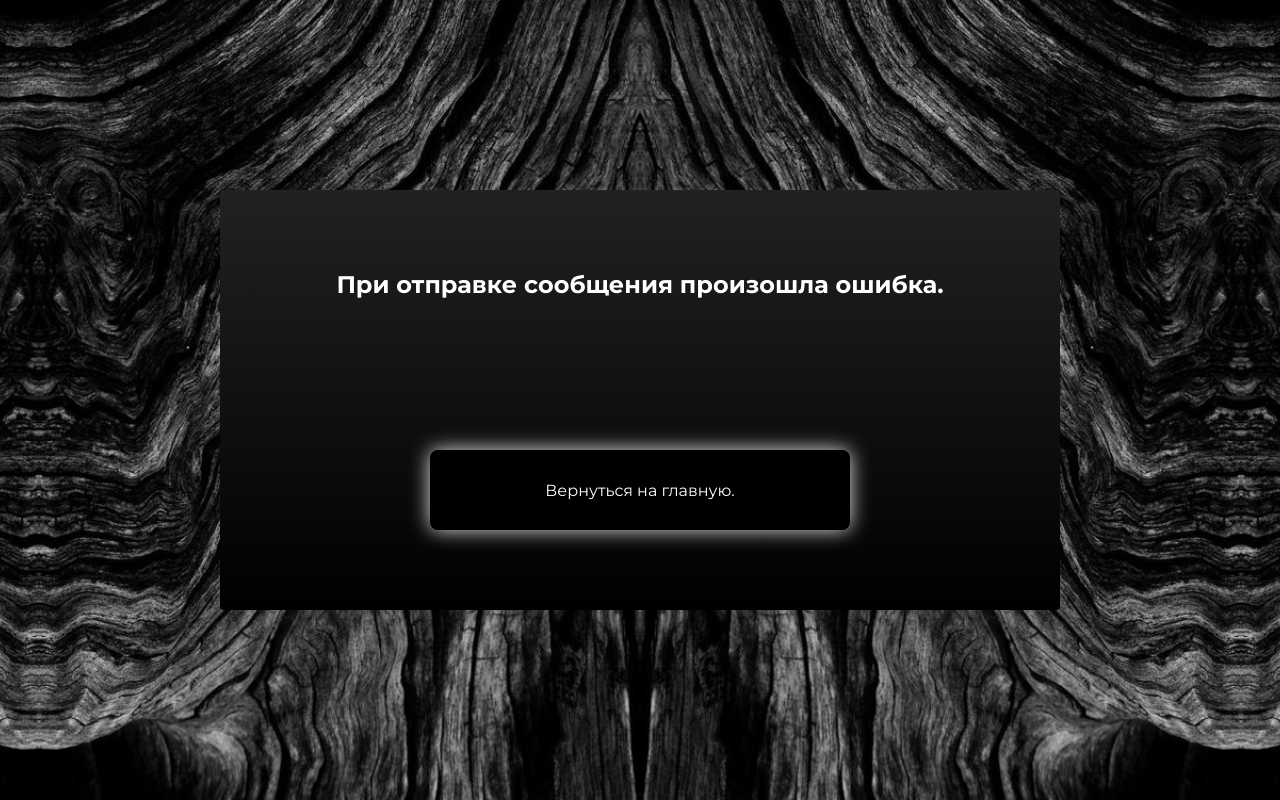
After one commit to AlazarStudio/dombra, a PHP site: page /error.html in a window 1280 px wide. The commit adds this page. Run offline with PHP 8.4, Linux system fonts and the light colour scheme.

Commit message:
release version

```diff
--- a/admin/includes/show/showMenu.php
+++ b/admin/includes/show/showMenu.php
@@ -5,7 +5,7 @@
 
 <div class="admin_menu">
     <div class="admin_menu__logo">
-        <a href="/" target="_blank">ЦМИТ</a>
+        <a href="/" target="_blank">Административная панель</a>
     </div>
     <div class="admin_menu__items">
         <ul>
--- a/css/style.css
+++ b/css/style.css
@@ -376,3 +376,30 @@ a {
   height: auto;
   max-height: 100%;
 }
+
+/* ---------------------- */
+
+.messageBlock {
+  display: flex;
+  flex-direction:column;
+  align-items: center;
+  justify-content: space-between;
+  width: 840px;
+  height: 420px;
+  padding: 80px;
+  border-radius: 4px;
+  /* background-color: #212121; */
+  background: linear-gradient(#212121 0%, #000 100%);
+}
+
+.button_back {
+  display: flex;
+  align-items: center;
+  justify-content: center;
+  width: 420px;
+  height: 80px;
+  border-radius: 8px;
+  box-shadow: 0 0 20px rgba(255, 255, 255, 0.9);
+  background-color: black;
+  color: #fff;
+}
--- /dev/null
+++ b/error.html
@@ -0,0 +1,26 @@
+<!DOCTYPE html>
+<html lang="en">
+
+<head>
+    <meta charset="UTF-8">
+    <meta name="viewport" content="width=device-width, initial-scale=1.0">
+    <title>Document</title>
+    <link rel="stylesheet" href="https://fonts.googleapis.com/css2?family=Montserrat:wght@400;700&display=swap">
+    <link rel="shortcut icon" href="refs/favicon.png" type="image/x-icon">
+    <link rel="stylesheet" href="css/style.css">
+</head>
+
+<body>
+    <div class="section section_1" style="height: 100vh;">
+        <div class="centerBlock">
+            <div class="messageBlock ">
+                <h2>При отправке сообщения произошла ошибка.</h2>
+                <a href="/" class="button_back">
+                    Вернуться на главную.
+                </a>
+            </div>
+        </div>
+    </div>
+</body>
+
+</html>
```
Also changed, not shown: index.html (+4 -3 lines), mail/mail.php (added, +37 -0 lines), success.html (added, +26 -0 lines), admin/img/file_66277ea2470b0.webp (added), admin/img/file_66277ea25e6e8.webp (added), admin/img/file_66277ea270ba7.webp (added), admin/img/file_66277ea28dd1f.webp (added), admin/img/file_66277ea2ae985.webp (added), admin/img/file_66277ea2cfee2.webp (added), admin/img/file_66277ea316cc0.webp (added), admin/img/file_66277ea345740.webp (added), edit.js (line endings or trailing spaces).
